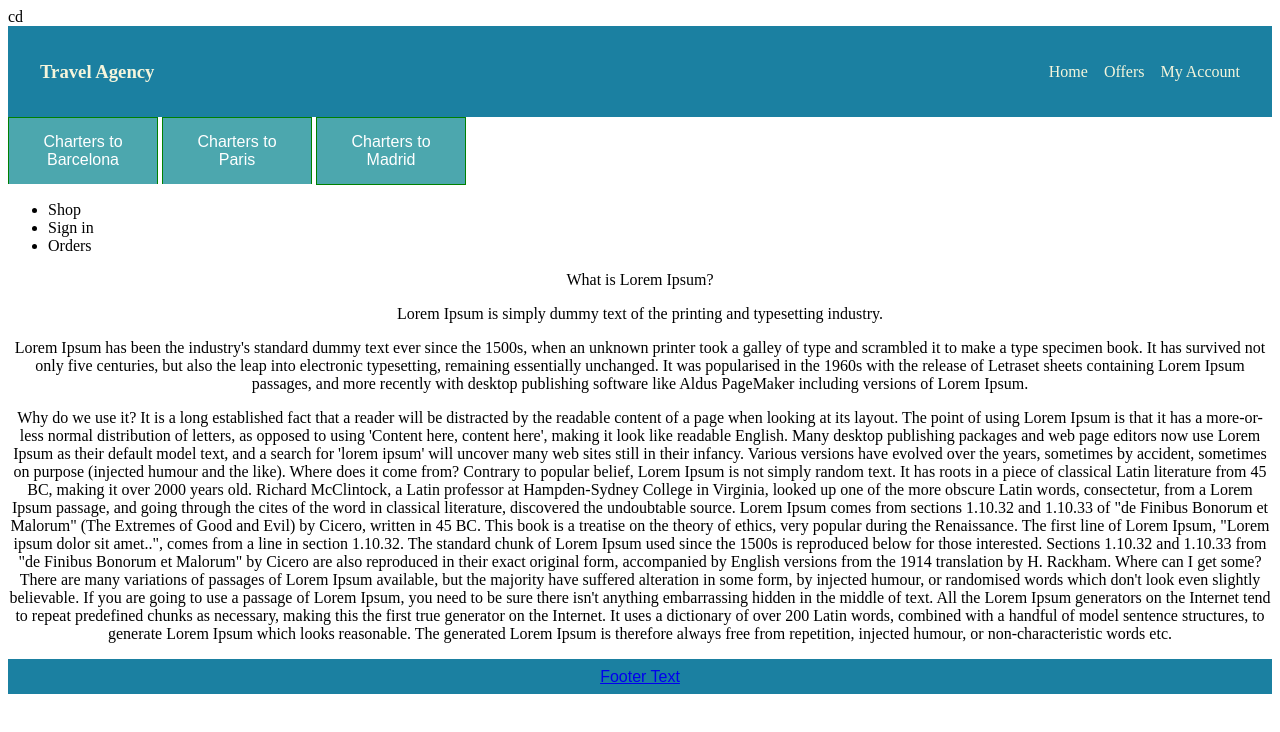
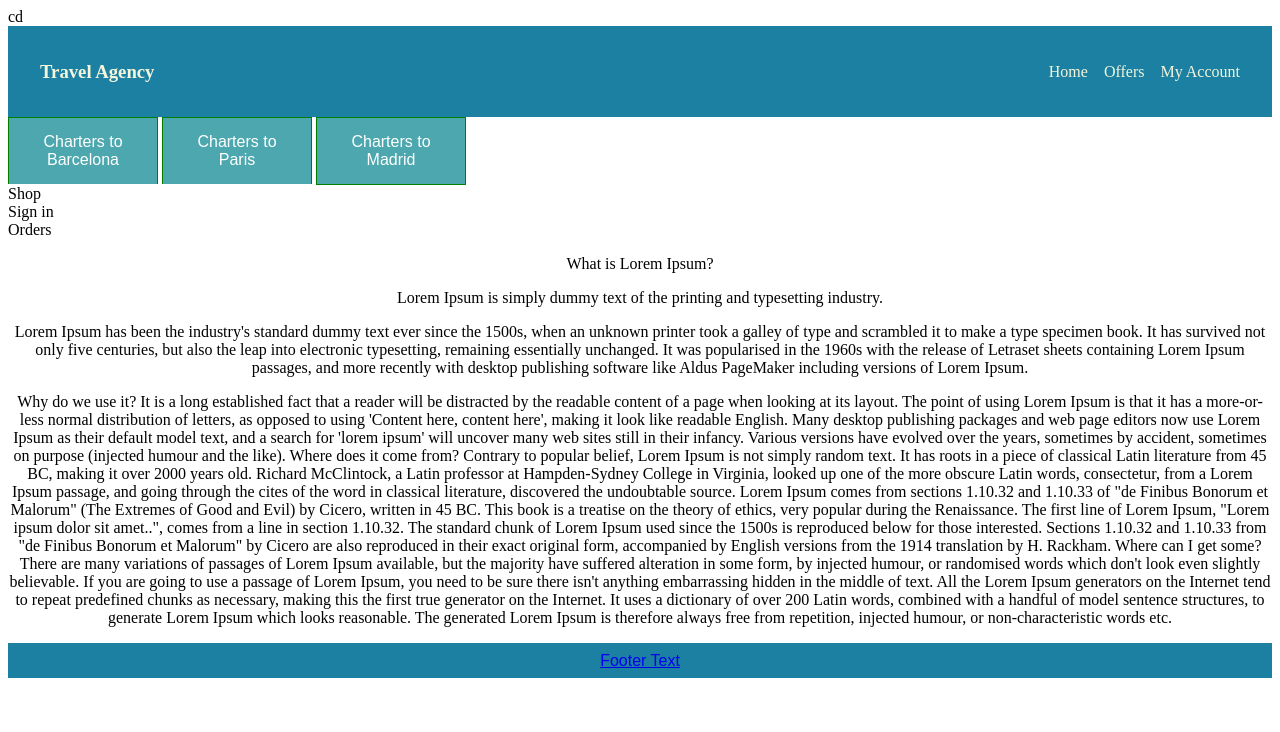
Before and after one commit to mihaelasarivan/primul-proiect, a plain HTML site: page index.html in a window 1280 px wide. Drawn offline with Linux system fonts and the light colour scheme.

Commit message:
Modificari in lista css - bullet free

```diff
--- a/style.css
+++ b/style.css
@@ -82,7 +82,7 @@ html {
     background-color: #b1eceb;
   }
 
-  li .list-group {
+  ul {
     list-style-type: none;
     padding: 0;
     margin: 0;
```
